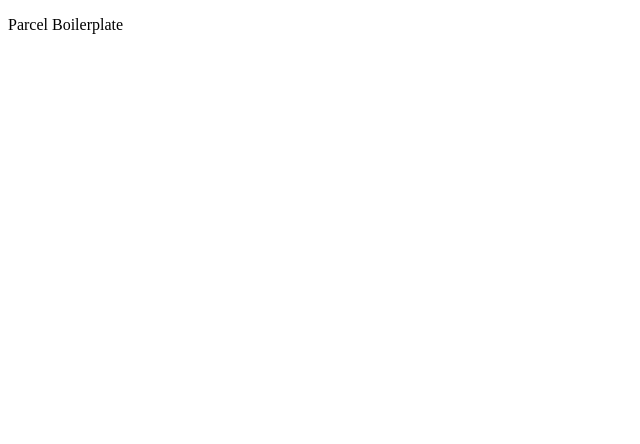
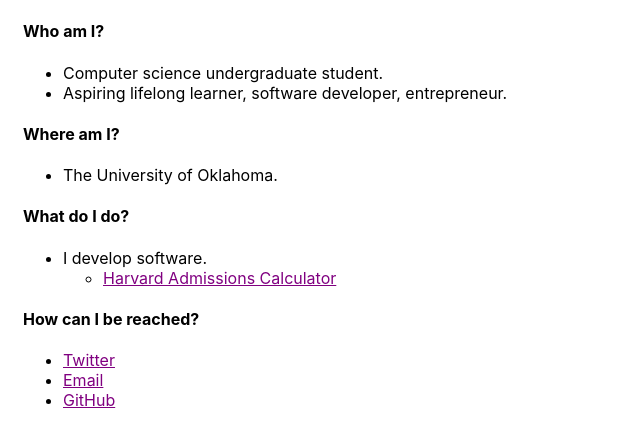
Before and after one commit to wkoury/wkoury.com-html, a website built with Parcel: page index.html in a window 1280 px wide. Shown: the whole page, without its empty margins (0-640 px from the left). Built offline with nearby package versions, Linux system fonts and the light colour scheme.

Commit message:
Stupid simple basic website

```diff
--- /dev/null
+++ b/index.css
@@ -0,0 +1,9 @@
+.wkoury {
+    max-width: 600px;
+    margin: 15px;
+    font-family: -apple-system, BlinkMacSystemFont, 'Segoe UI', Roboto, Oxygen-Sans, Ubuntu, Cantarell, 'Helvetica Neue', sans-serif;
+}
+
+a, a:visited {
+    color: purple;
+}
--- a/index.html
+++ b/index.html
@@ -1,8 +1,47 @@
 <!DOCTYPE html>
 <html>
-    <title>Parcel Boilerplate</title>
+    <title>Will Koury</title>
+    <head>
+        <script src="index.js"></script>
+        <link rel="stylesheet" type="text/css" href="index.css">
+    </head>
     <body>
-        <script src="./index.js"></script>
-        <p>Parcel Boilerplate</p>
+        <div class="wkoury">
+            <h4>Who am I?</h4>
+            <ul>
+                <li>Computer science undergraduate student.</li>
+                <li>Aspiring lifelong learner, software developer, entrepreneur.</li>
+            </ul>
+            <h4>Where am I?</h4>
+            <ul>
+                <li>The University of Oklahoma.</li>
+            </ul>
+            <h4>What do I do?</h4>
+            <ul>
+                <li>I develop software.</li>
+                    <ul>
+                        <li>
+                            <a
+                            href='https://wkoury.github.io/harvard-admissions/'
+                            rel='noopener noreferrer'
+                            target='_blank'>Harvard Admissions Calculator</a>
+                        </li>
+                    </ul>
+            </ul>
+            <h4>How can I be reached?</h4>
+            <ul>
+                <li><a
+                href='https://twitter.com/iamwilliamkoury'
+                rel='noopener noreferrer'
+                target='_blank'>Twitter</a></li>
+                <li><a
+                href='mailto:wgkoury@gmail.com'>Email</a></li>
+                <li><a
+                href='https://github.com/wkoury'
+                rel='noopener noreferrer'
+                target='_blank'
+                >GitHub</a></li>
+            </ul>
+        </div>
     </body>
 </html>
--- a/package.json
+++ b/package.json
@@ -1,5 +1,5 @@
 {
-  "name": "parcel-boilerplate",
+  "name": "wkoury.com",
   "version": "1.0.0",
   "description": "A boilerplate repository for quickly getting started building vanilla HTML-CSS-JS websites.",
   "main": "index.js",
```
Also changed, not shown: 2 other files.
